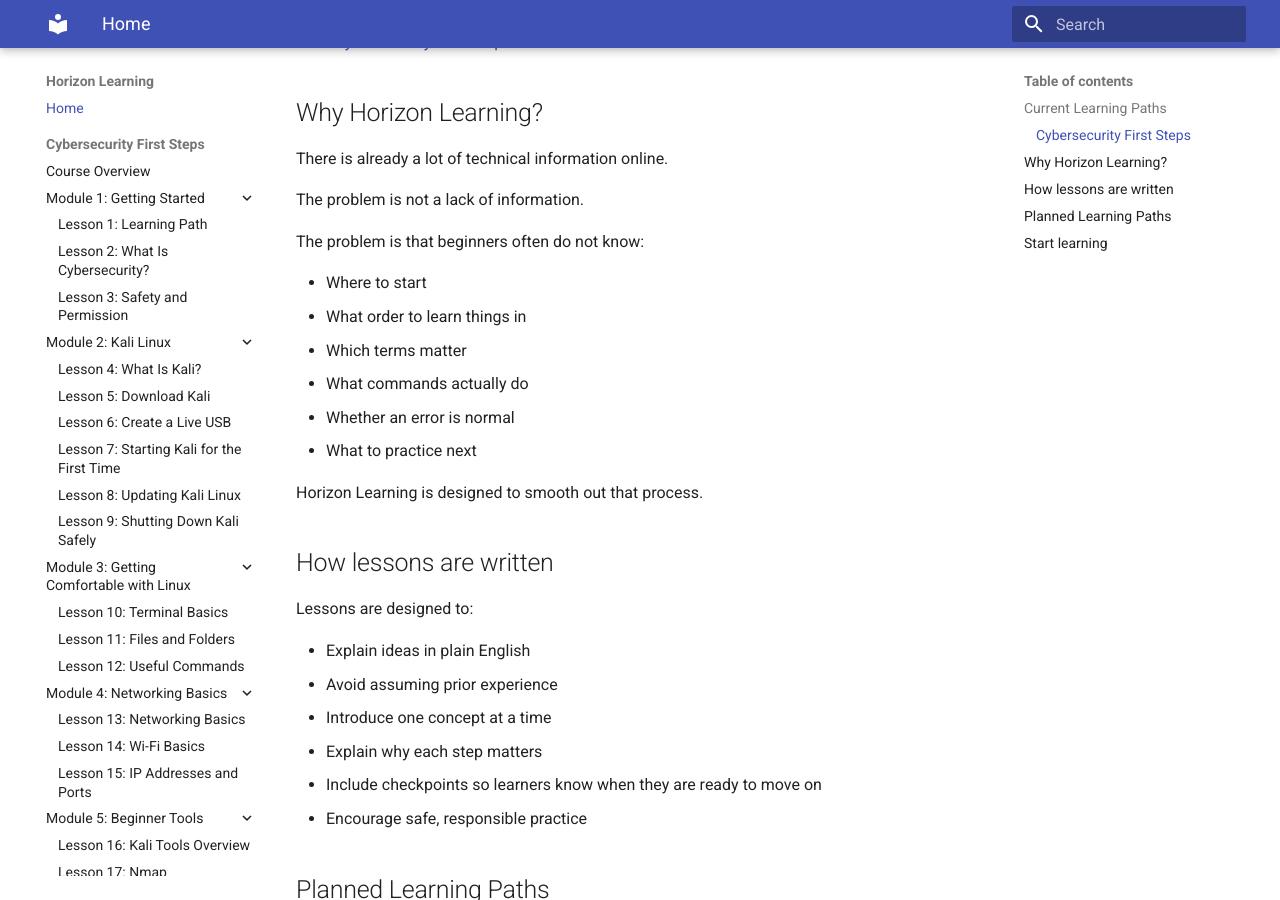
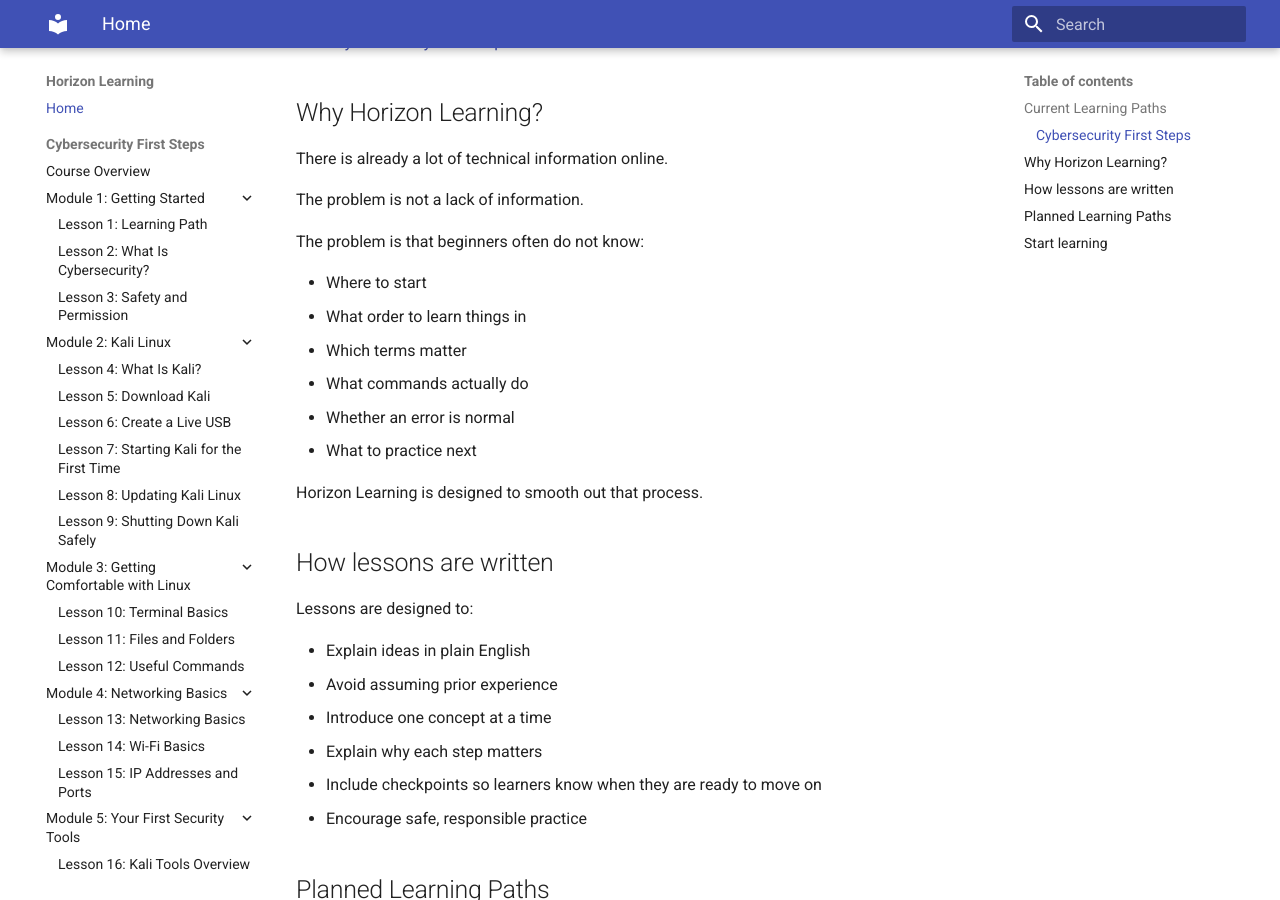
Before and after one commit to horizontechdevelopment-droid/horizon-learning, an MkDocs documentation site: the page built from docs/index.md, in a window 1280 px wide and 900 px high, scrolled down 582 px. Built offline with MkDocs 1.6.1 and Material for MkDocs 9.7.7, drawn with Linux system fonts in a browser that asks for light colours.

Commit message:
Changed module 5 name

```diff
--- a/mkdocs.yml
+++ b/mkdocs.yml
@@ -44,7 +44,7 @@ nav:
           - "Lesson 14: Wi-Fi Basics": cybersecurity-first-steps/networking/wifi-basics.md
           - "Lesson 15: IP Addresses and Ports": cybersecurity-first-steps/networking/ip-addresses-and-ports.md
 
-      - "Module 5: Beginner Tools":
+      - "Module 5: Your First Security Tools":
           - "Lesson 16: Kali Tools Overview": cybersecurity-first-steps/tools/kali-tools-overview.md
           - "Lesson 17: Nmap": cybersecurity-first-steps/tools/nmap.md
           - "Lesson 18: Wireshark": cybersecurity-first-steps/tools/wireshark.md
```
